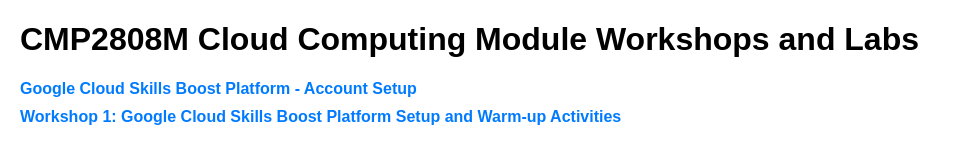
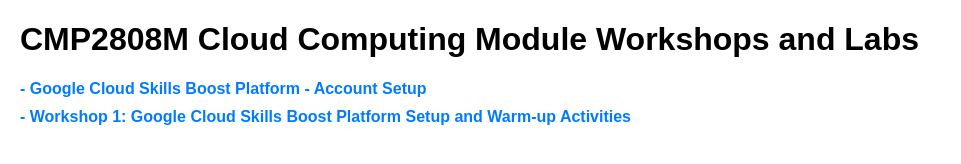
Before and after one commit to malkhafajiy/CMP2808M_labs, a plain HTML site: page index.html in a window 1280 px wide. Shown: the whole page, without its empty margins (0-961 px from the left). Drawn offline with Linux system fonts and the light colour scheme.

Commit message:
Update index.html

```diff
--- a/index.html
+++ b/index.html
@@ -35,9 +35,9 @@
     <h1>CMP2808M Cloud Computing Module Workshops and Labs</h1>
 
     <ul>
-        <li><a href="https://malkhafajiy.github.io/CMP2808M_23-24_labs/gcp_signup.html">Google Cloud Skills Boost Platform - Account Setup</a></li>
+        <li><a href="https://malkhafajiy.github.io/CMP2808M_23-24_labs/gcp_signup.html"> - Google Cloud Skills Boost Platform - Account Setup</a></li>
 
-        <li><a href="https://malkhafajiy.github.io/CMP2808M_23-24_labs/workshop1.html">Workshop 1: Google Cloud Skills Boost Platform Setup and Warm-up Activities</a></li>
+        <li><a href="https://malkhafajiy.github.io/CMP2808M_23-24_labs/workshop1.html"> - Workshop 1: Google Cloud Skills Boost Platform Setup and Warm-up Activities</a></li>
         <!-- Add more workshops and labs as needed -->
     </ul>
 
```
